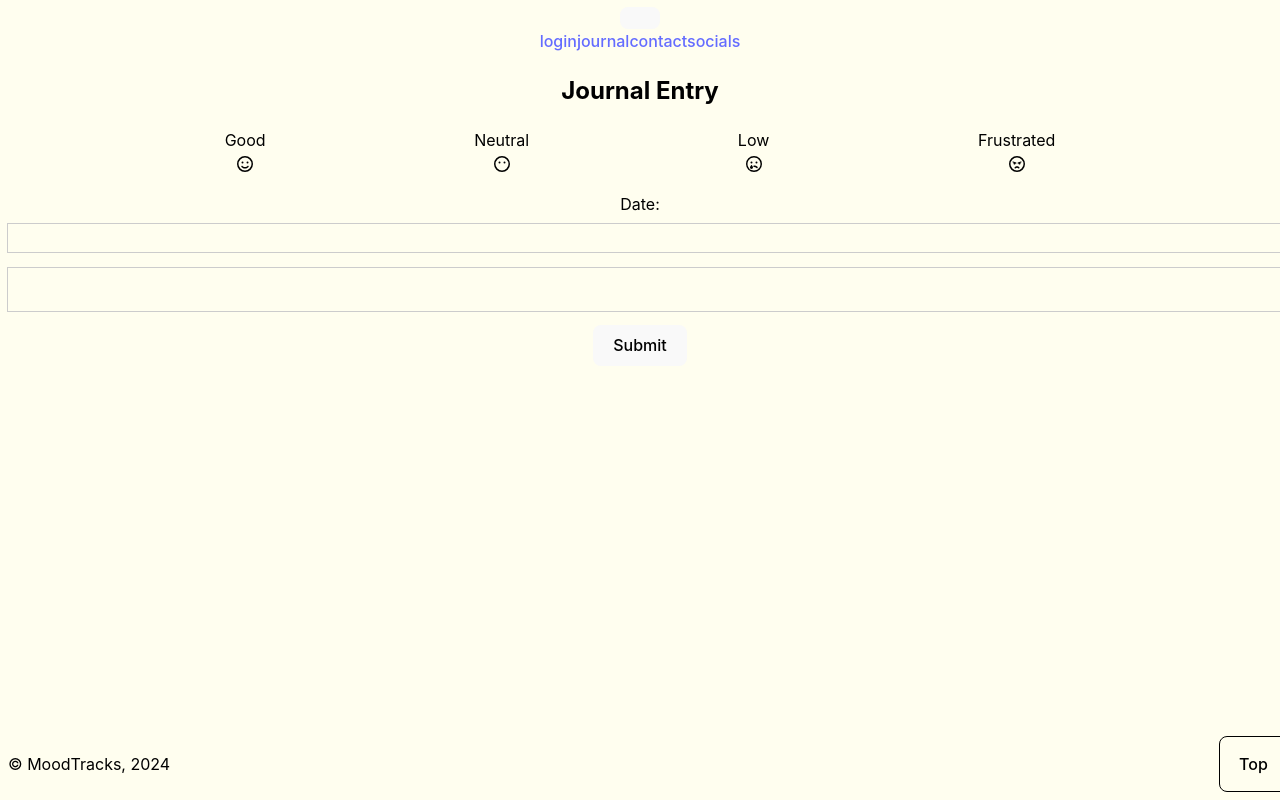
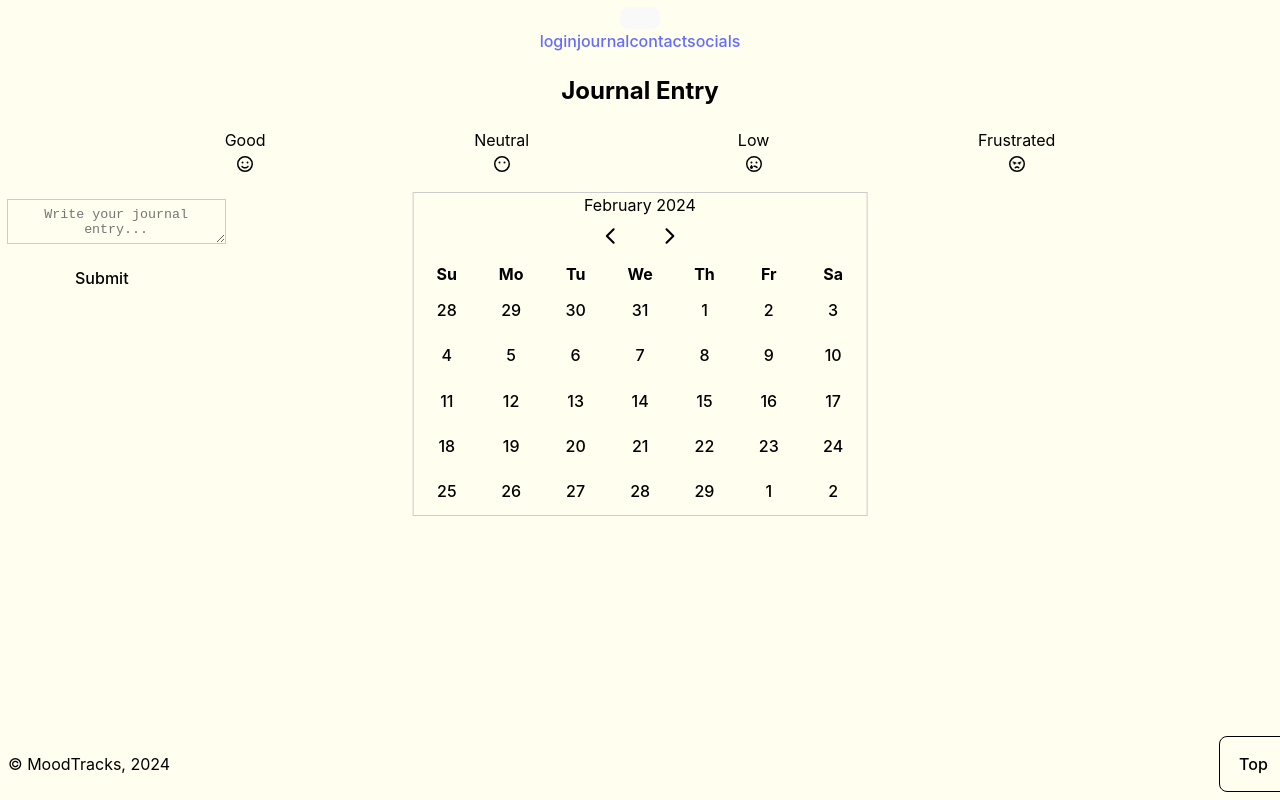
Before and after one commit to Billy-Rowden/MoodTracks, a React (Vite) app: page /journal in a window 1280 px wide. Built offline with nearby package versions, Linux system fonts and the light colour scheme.

Commit message:
rendered calendar to page to stay

```diff
--- a/src/components/JournalEntry/index.css
+++ b/src/components/JournalEntry/index.css
@@ -1,5 +1,5 @@
 .journalForm {
-    position: relative;
+    position: fixed;
 }
 
 .dateInput,
@@ -12,9 +12,18 @@
     padding: 0.5em;
 }
 
-.DayPicker {
-    position: absolute;
-    width: 100%;
-    background-color: #fffeef !important;
+.rdp-month {
+    position: fixed;
+    left: 50%;
+    transform: translateX(-50%);
+    background-color: fffeef;
     border: 1px solid #ccc;
 }
+
+.rdp-month button {
+    background-color: #fffeef;
+}
+
+.submitButton {
+    background-color: transparent;
+}
--- a/src/components/JournalEntry/index.jsx
+++ b/src/components/JournalEntry/index.jsx
@@ -1,25 +1,18 @@
 import React, { useState } from 'react';
-import { format } from 'date-fns';
 import { DayPicker } from 'react-day-picker';
 import './index.css';
 
 function JournalEntryForm({ onSubmit }) {
     const [date, setDate] = useState();
-    const [showDatePicker, setShowDatePicker] = useState(false);
     const [content, setContent] = useState('');
     const [currentMonth, setCurrentMonth] = useState(new Date());
 
     const handleDateChange = (selectedDate) => {
         setDate(selectedDate);
-        setShowDatePicker(false);
     };
 
     const handleContentChange = (event) => {
         setContent(event.target.value);
-    };
-
-    const handleDateInputClick = () => {
-        setShowDatePicker(true);
     };
 
     const handleDayPickerBlur = () => {
@@ -36,9 +29,10 @@ function JournalEntryForm({ onSubmit }) {
         setContent('');
     };
 
-    let datePicker = null;
-    if (showDatePicker) {
-        datePicker = (
+    return (
+        <div className="journalFormContainer">
+            <div className="journalForm">
+                <div className="datePickerCard">
                     <DayPicker
                         mode="single"
                         selected={date}
@@ -48,32 +42,22 @@ function JournalEntryForm({ onSubmit }) {
                         month={currentMonth}
                         onMonthChange={handleMonthChange} // Handle month changes
                     />
-        );
-    }
-
-    let footer = <p>Please pick a day.</p>;
-    if (date) {
-        footer = <p>You picked {format(date, 'PP')}.</p>;
-    }
-
-    return (
+                </div>
+                <div className="journalEntryWrapper">
                     <form onSubmit={handleSubmit}>
-            <div className="journalForm">
-                <label>Date:</label>
-                <input
-                    className="dateInput"
-                    type="text"
-                    value={date ? format(date, 'dd/MM/yyyy') : ''}
-                    onClick={handleDateInputClick}
-                    readOnly
+                        <div>
+                            <textarea
+                                value={content}
+                                onChange={handleContentChange}
+                                className="journalEntry"
+                                placeholder="Write your journal entry..."
                             />
-                {datePicker}
                         </div>
-            <div>
-                <textarea value={content} onChange={handleContentChange} className="journalEntry" />
+                        <button className="submitButton" type="submit">Submit</button>
+                    </form>
                 </div>
-            <button type="submit">Submit</button>
-        </form>
+            </div>
+        </div>
     );
 }
 
```
Lines whose indentation alone changed are shown as unchanged.
